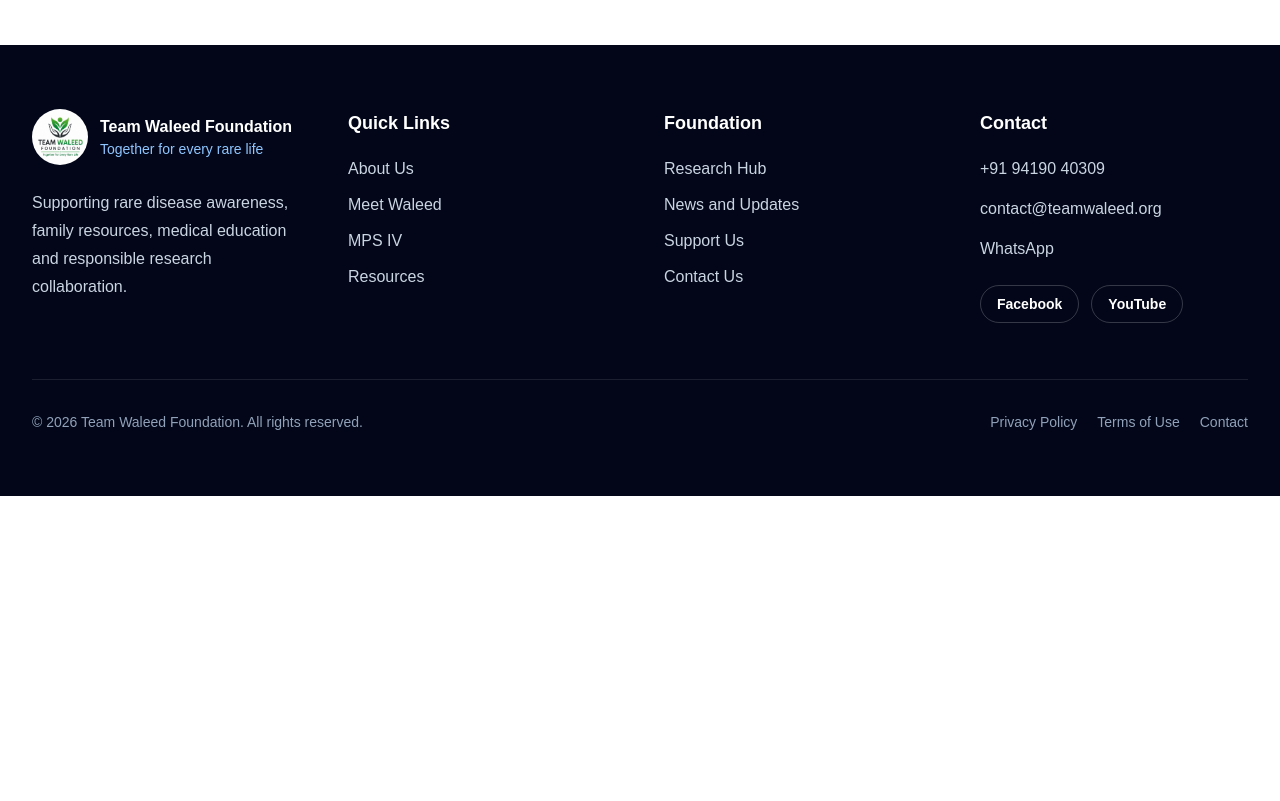
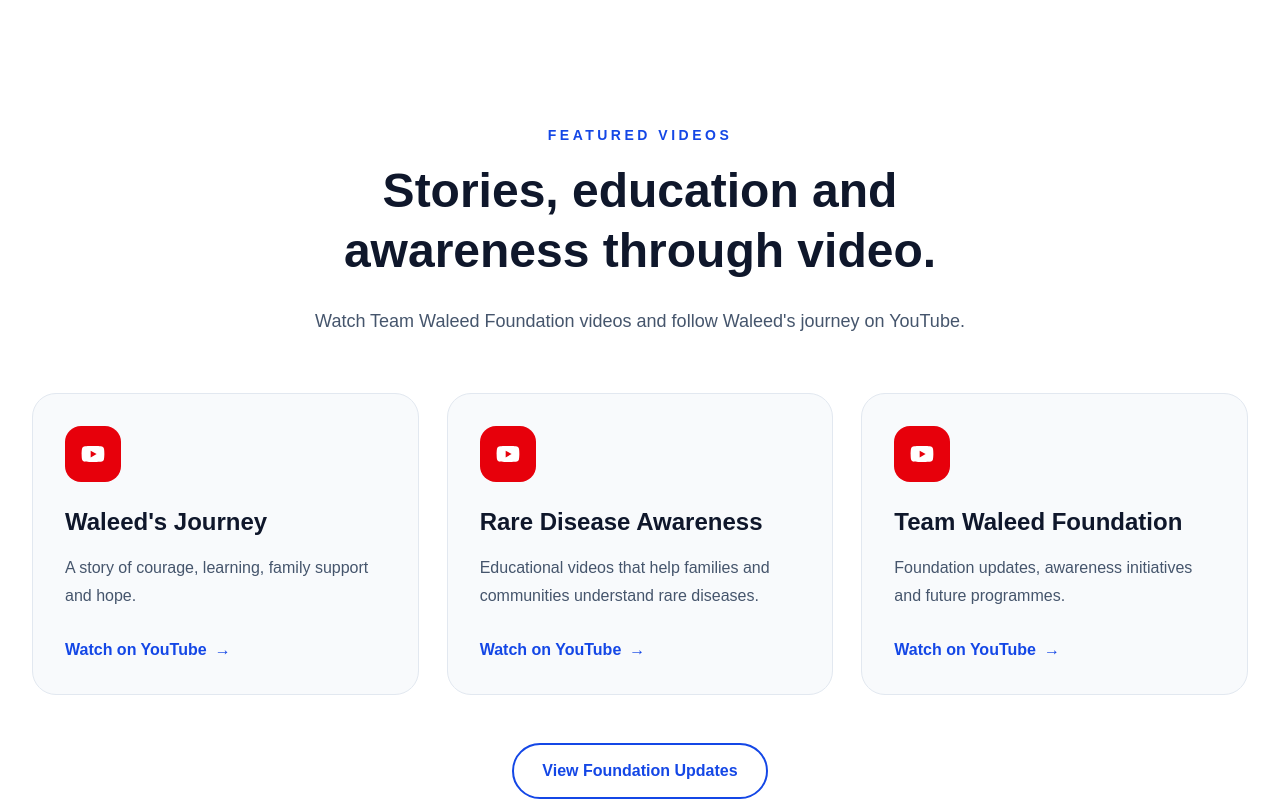
Before and after one commit to tariqganie01-art/teamwaleed, a Next.js app: page / in a window 1280 px wide. Shown: the part 9780-10581 px from the top of the page. Before the commit the page ends 10276 px from the top, so only its background shows below. Built offline with nearby package versions, Linux system fonts and the light colour scheme.

Commit message:
Add featured videos section

```diff
--- a/app/page.tsx
+++ b/app/page.tsx
@@ -11,6 +11,7 @@
 import Footer from "@/components/Footer";
 import RareDiseaseKnowledge from "@/components/RareDiseaseKnowledge";
 import HealthcareCollaboration from "@/components/HealthcareCollaboration";
+import FeaturedVideos from "@/components/FeaturedVideos";
 export default function Home() {
   return (
     <>
@@ -26,6 +27,7 @@
       <About />
       <Education />
       <MPSSection />
+      <FeaturedVideos />
       <Footer />
     </>
   );
--- /dev/null
+++ b/components/FeaturedVideos.tsx
@@ -0,0 +1,81 @@
+import Link from "next/link";
+import Container from "@/components/ui/Container";
+import SectionTitle from "@/components/ui/SectionTitle";
+import { FaYoutube } from "react-icons/fa";
+
+const videos = [
+  {
+    title: "Waleed's Journey",
+    description:
+      "A story of courage, learning, family support and hope.",
+    href: "https://www.youtube.com/@waleed-2019",
+  },
+  {
+    title: "Rare Disease Awareness",
+    description:
+      "Educational videos that help families and communities understand rare diseases.",
+    href: "https://www.youtube.com/@waleed-2019",
+  },
+  {
+    title: "Team Waleed Foundation",
+    description:
+      "Foundation updates, awareness initiatives and future programmes.",
+    href: "https://www.youtube.com/@waleed-2019",
+  },
+];
+
+export default function FeaturedVideos() {
+  return (
+    <section className="bg-white py-20">
+      <Container>
+        <SectionTitle
+          eyebrow="Featured videos"
+          title="Stories, education and awareness through video."
+          description="Watch Team Waleed Foundation videos and follow Waleed's journey on YouTube."
+        />
+
+        <div className="mt-14 grid gap-7 md:grid-cols-3">
+          {videos.map((video) => (
+            <article
+              key={video.title}
+              className="flex h-full flex-col rounded-3xl border border-slate-200 bg-slate-50 p-8 transition hover:-translate-y-1 hover:bg-white hover:shadow-xl"
+            >
+              <div className="flex h-14 w-14 items-center justify-center rounded-2xl bg-red-600 text-2xl text-white">
+                <FaYoutube aria-hidden="true" />
+              </div>
+
+              <h3 className="mt-6 text-2xl font-bold text-slate-900">
+                {video.title}
+              </h3>
+
+              <p className="mt-4 flex-1 leading-7 text-slate-600">
+                {video.description}
+              </p>
+
+              <a
+                href={video.href}
+                target="_blank"
+                rel="noopener noreferrer"
+                className="mt-7 inline-flex font-semibold text-blue-700 transition hover:text-blue-900"
+              >
+                Watch on YouTube
+                <span className="ml-2" aria-hidden="true">
+                  →
+                </span>
+              </a>
+            </article>
+          ))}
+        </div>
+
+        <div className="mt-12 text-center">
+          <Link
+            href="/news"
+            className="inline-flex rounded-full border-2 border-blue-700 px-7 py-3.5 font-semibold text-blue-700 transition hover:bg-blue-700 hover:text-white"
+          >
+            View Foundation Updates
+          </Link>
+        </div>
+      </Container>
+    </section>
+  );
+}
```
